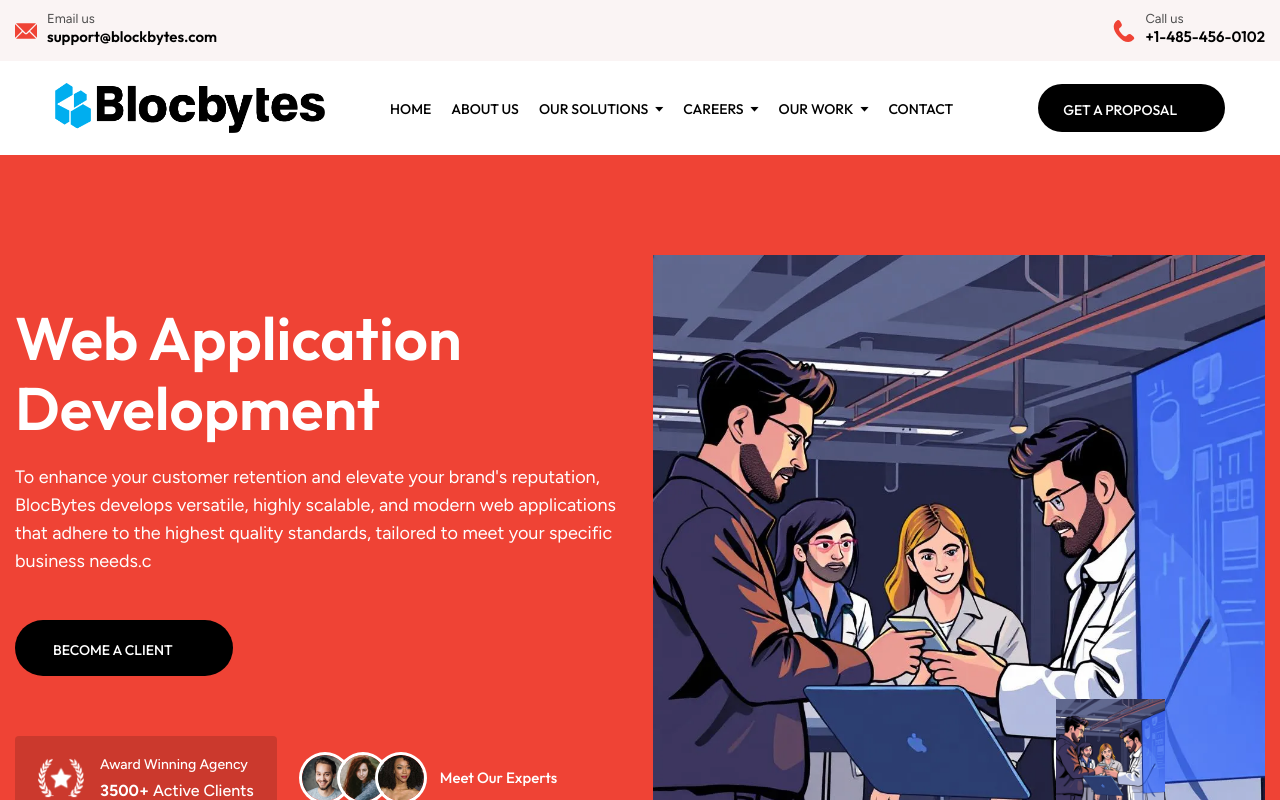
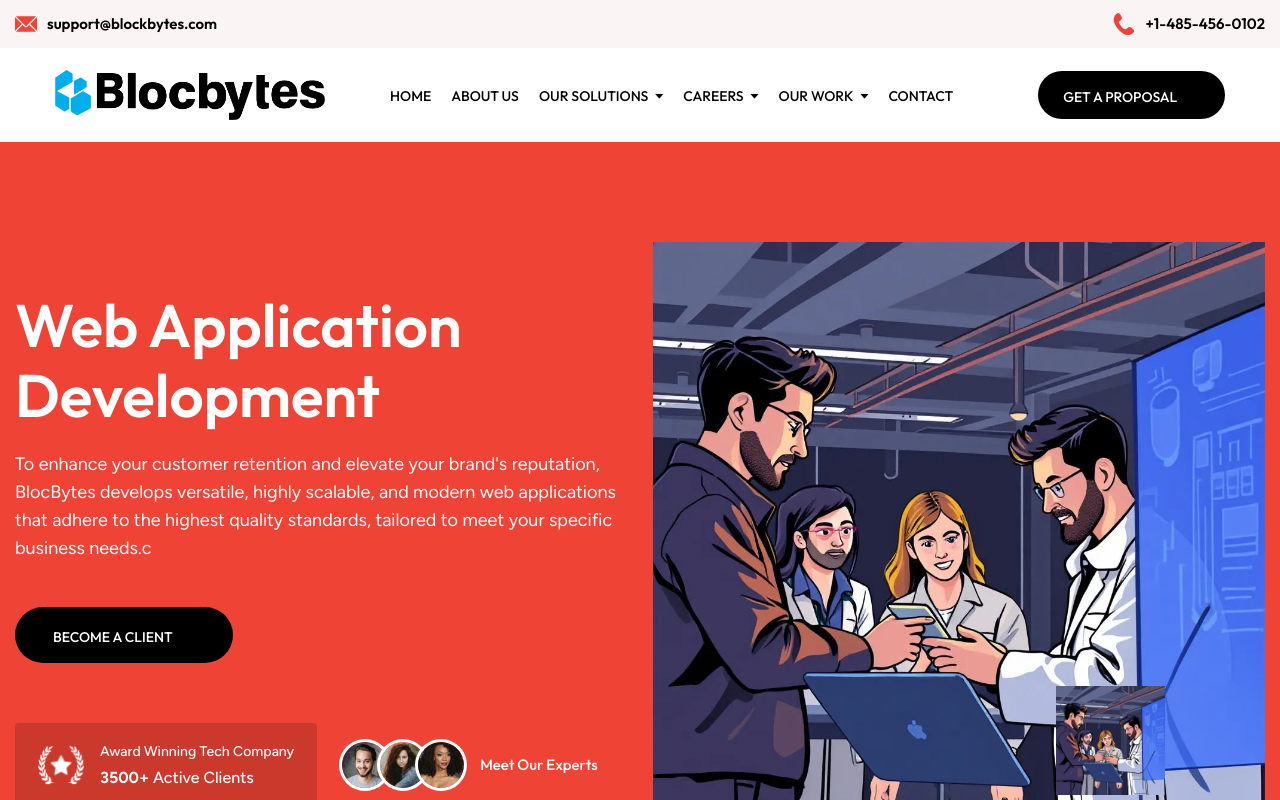
Before and after one commit to arslan7676/blockbytes, a Next.js app: page / in a window 1280 px wide. Shown: the top 800 px of the page. Built offline with nearby package versions, Linux system fonts and the light colour scheme; some icons are missing.

Commit message:
updatwd cdse

```diff
--- a/src/components/Home/TraditionalOfflineAdAgency/HeroBanner/FunFacts.tsx
+++ b/src/components/Home/TraditionalOfflineAdAgency/HeroBanner/FunFacts.tsx
@@ -27,7 +27,7 @@ const FunFacts = () => {
 
           <div>
             <p className="font-medium text-white text-[15px] md:text-[16px] lg:text-[14px] 2xl:text-[16px]">
-              Award Winning Agency
+              Award Winning Tech Company
             </p>
             <p className="font-medium text-white">
               <span className="font-bold text-[16px] lg:text-[16px] xl:text-[16px] md:text-[20px]">
--- a/src/components/Layout/TopHeader.tsx
+++ b/src/components/Layout/TopHeader.tsx
@@ -18,8 +18,7 @@ const TopHeader = () => {
               </div>
 
               <div>
-                <p className="text-[12px] sm:text-[13px] leading-none">Email us</p>
-                <a href="mailto:support@adla.com" className="text-black font-semibold leading-none text-[13px] sm:text-[15px] hover:text-[#EF4335]">support@blockbytes.com</a>
+                <a href="mailto:support@blocbytes.com" className="text-black font-semibold leading-none text-[13px] sm:text-[15px] hover:text-[#EF4335]">support@blockbytes.com</a>
               </div>
             </div>
 
@@ -38,7 +37,6 @@ const TopHeader = () => {
               </div>
 
               <div>
-                <p className="text-[13px] leading-none">Call us</p>
                 <a href="tel:+1-485-456-0102" className="text-black font-semibold leading-none text-[13px] sm:text-[15px] hover:text-[#EF4335]">+1-485-456-0102</a>
               </div>
             </div>
```
